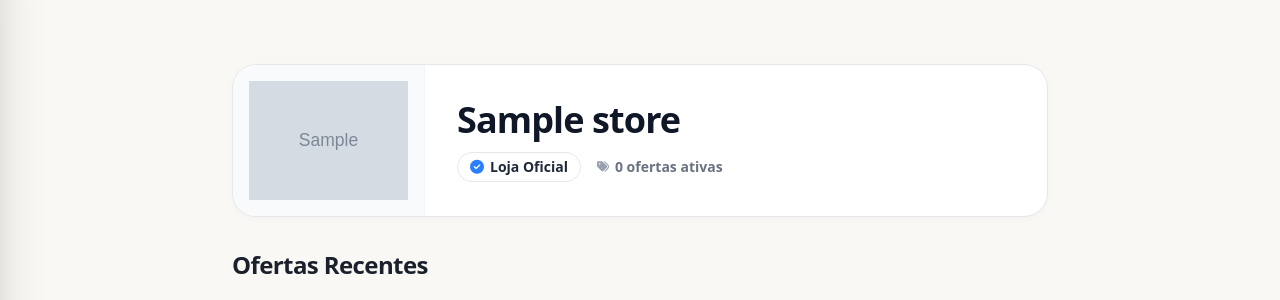
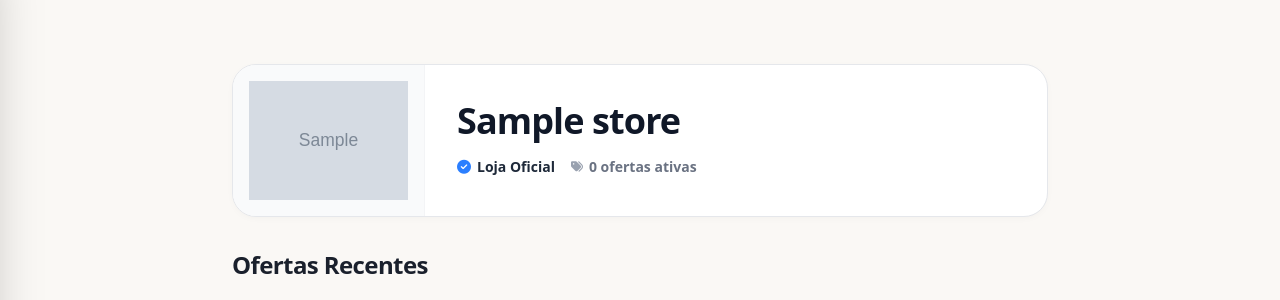
Before and after one commit to gabrielezidio96/tabloid_web, a Django app: a page that uses deals/templates/deals/store.html in a window 1280 px wide. Shown: the part 69-369 px from the top of the page. Run offline with Django 5.2, Linux system fonts and the light colour scheme; tables that the repository leaves empty hold one stand-in row (values such as "Sample post"); grey boxes marked "Sample" are stand-in pictures; style sheets or scripts are compiled from the project's sources; parts of the project's set-up code (start-up, migrations or seed data) failed here and were passed over.

Commit message:
feat: add source field to Post model and update store verification badge styling

```diff
--- a/deals/templates/deals/store.html
+++ b/deals/templates/deals/store.html
@@ -28,7 +28,7 @@
     <div class="flex flex-col justify-center p-6 md:p-8 flex-1">
       <h1 class="text-3xl md:text-4xl font-black text-gray-900 tracking-tight mb-3">{{ store.name }}</h1>
       <div class="flex flex-wrap items-center gap-4">
-        <span class="inline-flex items-center gap-1.5 px-3 py-1 rounded-full border border-gray-200 text-gray-800 text-sm font-bold bg-white">
+        <span class="inline-flex items-center gap-1.5 py-1 rounded-full text-gray-800 text-sm font-bold bg-white">
           <i class="fa-solid fa-circle-check text-blue-500" aria-hidden="true"></i>
           Loja Oficial
         </span>
```
